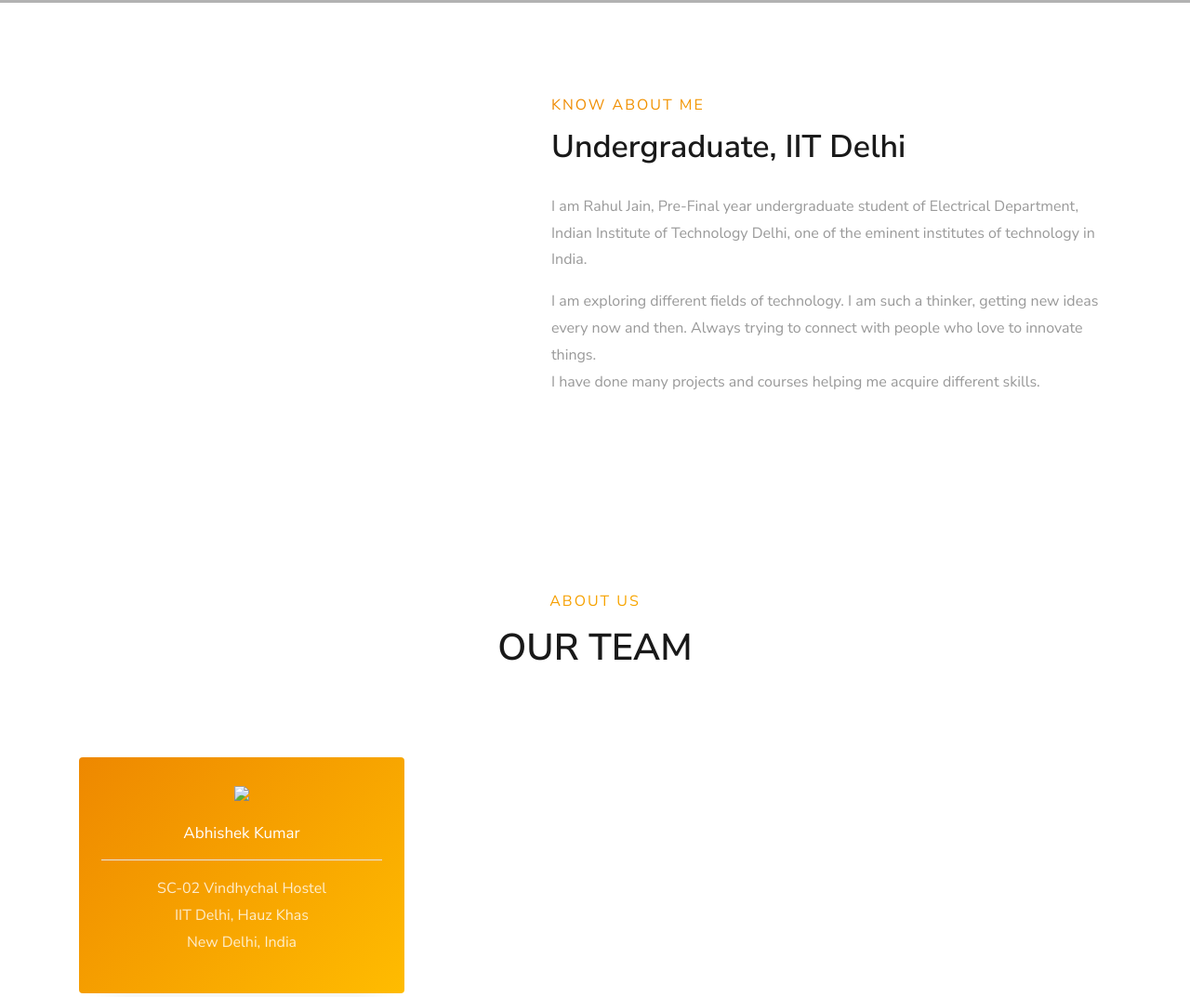
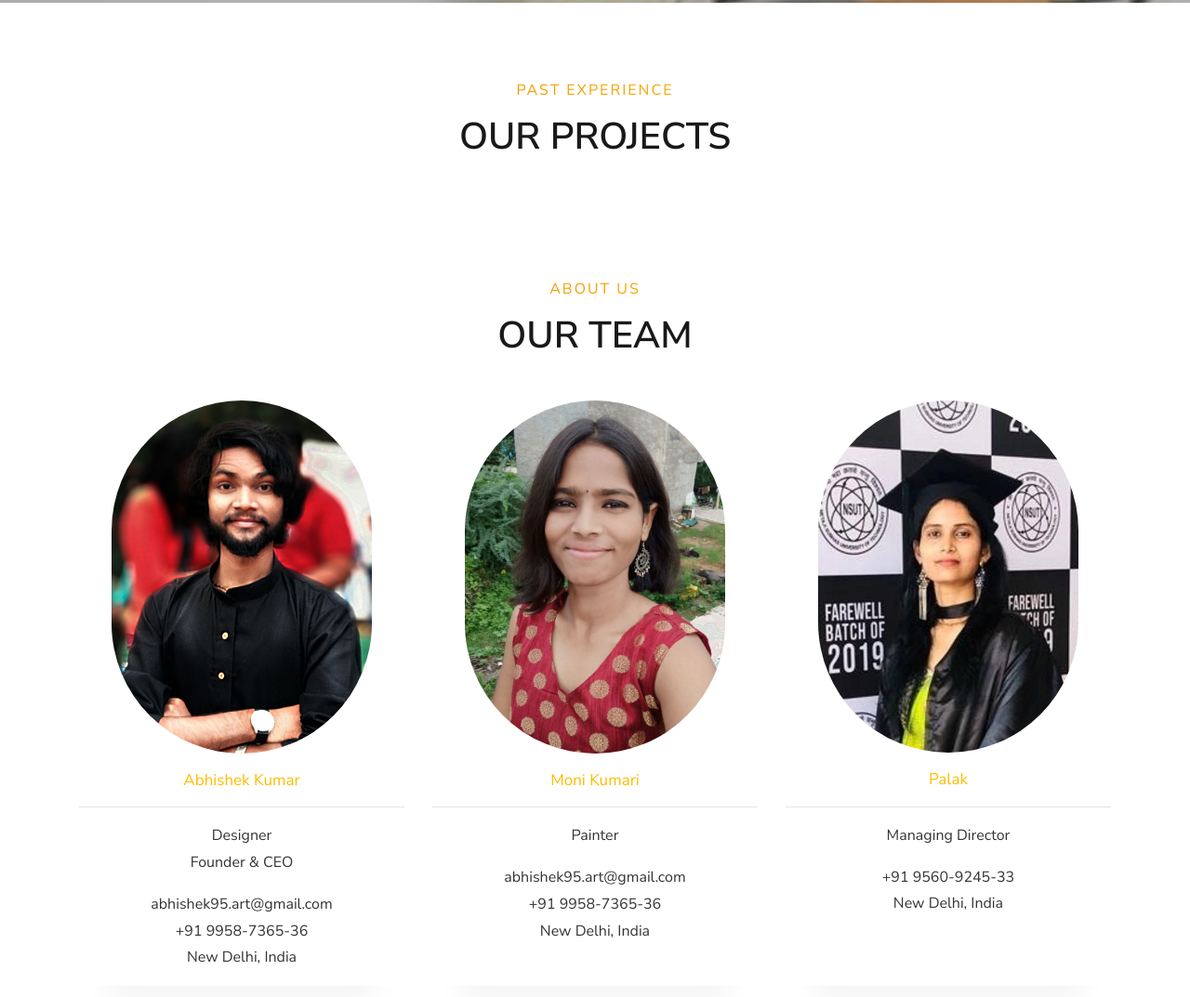
Before and after one commit to rahuljain1310/Website-Modern-Decor, a plain HTML site: page index.html in a window 1280 px wide. Shown: the part 797-1870 px from the top of the page at 93% size. Drawn offline with Linux system fonts and the light colour scheme; some packages are replaced by stand-ins of ours; files whose address does not match are found by name.

Commit message:
About Us Complete

```diff
--- a/index.html
+++ b/index.html
@@ -1,7 +1,7 @@
 <!DOCTYPE html>
 <html lang="en">
   <head>
-    <title>IIT Delhi | Rahul Jain</title>
+    <title>Modern Decor | New Delhi</title>
     <meta charset="utf-8">
     <meta name="viewport" content="width=device-width, initial-scale=1, shrink-to-fit=no">
     <link href="https://fonts.googleapis.com/css?family=Nunito+Sans:200,300,400,600,700,800,900" rel="stylesheet">
@@ -14,12 +14,15 @@
     <!-- <link rel="stylesheet" href="css/ionicons.min.css"> -->
     <link rel="stylesheet" href="css/flaticon.css">
     <link rel="stylesheet" href="css/icomoon.css">
-		<link rel="stylesheet" href="css/style.css">
+    <link rel="stylesheet" href="css/style.css">
+    <link rel = "icon" href = "images/_bg-01.jpg" type = "image/x-icon">
+
 	</head>
 
   <body data-spy="scroll" data-target=".site-navbar-target" data-offset="300">
 
-
+    <!-- Navigation Section -->
+    <!-- ------------------ -->
     <nav class="navbar navbar-expand-lg navbar-dark ftco_navbar bg-dark ftco-navbar-light site-navbar-target" id="ftco-navbar">
 	    <div class="container">
 	      <a class="navbar-brand" href="index.html">Modern<span>Decor</span></a>
@@ -38,8 +41,8 @@
     </nav>
 
 
-
-
+    <!-- Home Section -->
+    <!-- ------------------ -->
 
 	  <section id="home-section" class="hero">
 			<h3 class="vr">Modern Decor</h3>
@@ -48,7 +51,7 @@
 	      	<div class="overlay"></div>
 	        <div class="container-fluid p-0">
 	          <div class="row d-md-flex no-gutters slider-text js-fullheight align-items-center justify-content-end" data-scrollax-parent="true">
-	          	<div class="one-third order-md-last img js-fullheight" style="background-image:url(md_portfolio/bg-2.jpg); ">
+	          	<div class="one-third order-md-last img js-fullheight" style="background-image:url(images/bg-2.jpg); ">
 	          		<div class="overlay"></div>
 	          	</div>
 		          <div class="one-forth d-flex js-fullheight align-items-center ftco-animate" data-scrollax=" properties: { translateY: '70%' }">
@@ -66,7 +69,7 @@
 	      	<div class="overlay"></div>
 	        <div class="container-fluid p-0">
 	          <div class="row d-flex no-gutters slider-text js-fullheight align-items-center justify-content-end" data-scrollax-parent="true">
-	          	<div class="one-third order-md-last img js-fullheight" style="background-image:url(md_portfolio/_bg_03.jpg);">
+	          	<div class="one-third order-md-last img js-fullheight" style="background-image:url(images/_bg_03.jpg);">
 	          		<div class="overlay"></div>
 	          	</div>
 		          <div class="one-forth d-flex js-fullheight align-items-center ftco-animate" data-scrollax=" properties: { translateY: '70%' }">
@@ -85,63 +88,74 @@
     </section>
 
 
-		<section class="ftco-counter img ftco-section ftco-no-pt ftco-no-pb" id="about-section">
-        <div class="container">
-          <div class="row d-flex">
-            <div class="col-md-6 col-lg-5 d-flex">
-              <div class="img d-flex align-self-stretch align-items-center" style="background-image:url(images/DP.png);">
-              </div>
-            </div>
-            <div class="col-md-6 col-lg-7 pl-lg-5 py-5">
-              <div class="py-md-5">
-                <div class="row justify-content-start pb-3">
-                  <div class="col-md-12 heading-section ftco-animate">
-                    <span class="subheading">Know About Me</span>
-                    <h2 class="mb-4" style="font-size: 34px; text-transform: capitalize;">Undergraduate, IIT Delhi</h2>
-                    <p> I am Rahul Jain, Pre-Final year undergraduate student of Electrical Department, Indian Institute of Technology Delhi,
-                      one of the eminent institutes of technology in India. </p>
-                    <p>
-                      I am exploring different fields of technology. I am such a thinker, getting new ideas every now and then. Always trying to connect with people who love to innovate things.
-                      <br/> I have done many projects and courses helping me acquire different skills.
-                    </p>
-                  </div>
-                </div>
-              </div>
+		<!-- Projects Section -->
+    <!-- ------------------ -->
+
+    <section class="ftco-section contact-section ftco-no-pb"  id="about-section">
+        <div class="container" >
+          <div class="row justify-content-center pb-3">
+            <div class="col-md-7 heading-section text-center ftco-animate">
+              <span class="subheading">PAST EXPERIENCE</span>
+              <h2 class="mb-4">Our Projects</h2>
+              <!-- <p>Human Connection is the Key to Personal and Career Success !</p> -->
             </div>
           </div>
         </div>
-      </section>
+    </section>
 
 
+		<!-- About Us -->
+    <!-- ------------------ -->
 
-      <section class="ftco-section contact-section ftco-no-pb" id="contact-section">
-          <div class="container">
-            <div class="row justify-content-center mb-5 pb-3">
-              <div class="col-md-7 heading-section text-center ftco-animate">
-                <span class="subheading">About Us</span>
-                <h2 class="mb-4">Our Team</h2>
-                <!-- <p>Human Connection is the Key to Personal and Career Success !</p> -->
-              </div>
-            </div>
-            <div class="row d-flex contact-info mb-5">
-              <div class="col-md-6 col-lg-4 d-flex ftco-animate">
-                <div class="align-self-stretch box p-4 text-center">
-                    <img align-items-center justify-content-center src="Images_/bg-6.jpeg" width="100%" />
-                  <h3 class="mt-3">Abhishek Kumar</h3>
-                  <hr color="white">
-                  <p>SC-02 Vindhychal Hostel <br> IIT Delhi, Hauz Khas <br>New Delhi, India</p>
-                </div>
-              </div>
-
-            </div>
-
+    <section class="ftco-section contact-section ftco-no-pb"  id="about-section">
+      <div class="container" >
+        <div class="row justify-content-center pb-3">
+          <div class="col-md-7 heading-section text-center ftco-animate">
+            <span class="subheading">About Us</span>
+            <h2 class="mb-4">Our Team</h2>
+            <!-- <p>Human Connection is the Key to Personal and Career Success !</p> -->
+          </div>
+        </div>
+        <div class="row d-flex contact-info mb-5">
+          <!-- Person - 1 -->
+          <div class="col-md-6 col-lg-4 d-flex ftco-animate">
+            <div class="align-self-stretch box text-center">
+              <img align-items-center justify-content-center src="images/about-pic-1.jpg" width="80%"/>
+              <h3 class="mt-3">Abhishek Kumar</h3>
+              <hr color="white">
+              <p> Designer <br> Founder & CEO </p>
+              <p>abhishek95.art@gmail.com<br> +91 9958-7365-36 <br>New Delhi, India</p>
             </div>
           </div>
-        </section>
+          <!-- Person - 2 -->
+          <div class="col-md-6 col-lg-4 d-flex ftco-animate">
+            <div class="align-self-stretch box text-center">
+              <img align-items-center justify-content-center src="images/about-pic-2.jpg" width="80%"/>
+              <h3 class="mt-3">Moni Kumari</h3>
+              <hr color="white">
+              <p> Painter <br>  </p>
+              <p>abhishek95.art@gmail.com<br> +91 9958-7365-36 <br>New Delhi, India</p>
+            </div>
+          </div>
+          <!-- Person - 3 -->
+          <div class="col-md-6 col-lg-4 d-flex ftco-animate">
+            <div class="align-self-stretch box text-center">
+              <img align-items-center justify-content-center src="images/about-pic-3.jpg" width="80%"/>
+              <h3 class="mt-3">Palak</h3>
+              <hr color="white">
+              <p> Managing Director <br> </p>
+              <p>+91 9560-9245-33 <br>New Delhi, India</p>
+            </div>
+          </div>
+        </div>
+      </div>
+    </section>
 
 
+    <!-- Contact Footer -->
+    <!-- ------------------ -->
 
-    <footer class="ftco-footer ftco-section">
+    <footer class="ftco-footer ftco-section" id="contact-section">
       <div class="container">
         <div class="row mb-5">
           <div class="col-md">
@@ -215,9 +229,9 @@
   <script src="js/aos.js"></script>
   <script src="js/jquery.animateNumber.min.js"></script>
   <script src="js/scrollax.min.js"></script>
-	<script src="https://maps.googleapis.com/maps/api/js?key=AIzaSyBVWaKrjvy3MaE7SQ74_uJiULgl1JY0H2s&sensor=false"></script>
+	<!-- <script src="https://maps.googleapis.com/maps/api/js?key=AIzaSyBVWaKrjvy3MaE7SQ74_uJiULgl1JY0H2s&sensor=false"></script> -->
   <!-- <script src="js/google-map.js"></script> -->
 	<script src="js/main.js"></script>
-	<script src="js/form.js"></script>
+	<!-- <script src="js/form.js"></script> -->
   </body>
 </html>
```
Also changed, not shown: css/style.css, images/about-pic-1.jpg (added), images/about-pic-2.jpg (added), images/about-pic-3.jpg (added).
